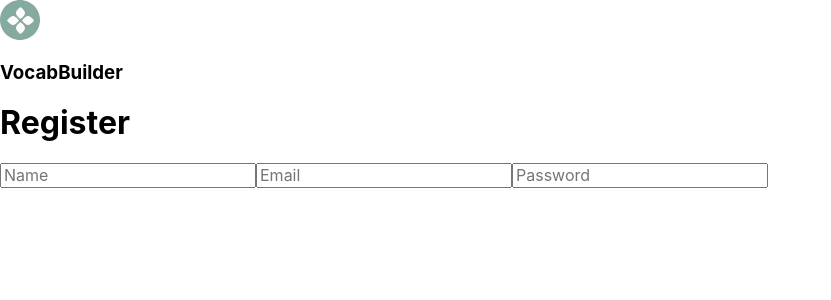
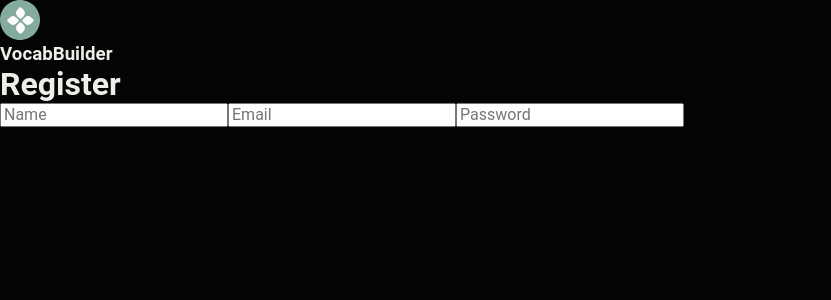
Before and after one commit to Liliya-ivanovna/VocabBuilder, a React (Create React App) app: page / in a window 1280 px wide. Shown: the top 300 px of the page, without its empty margins (0-831 px from the left). Built offline with nearby package versions, Linux system fonts and the light colour scheme.

Commit message:
Update index.css

```diff
--- a/src/index.css
+++ b/src/index.css
@@ -1,15 +1,105 @@
 @import '../node_modules/modern-normalize/modern-normalize.css';
 
-body {
-  margin: 0;
-  font-family: -apple-system, BlinkMacSystemFont, 'Segoe UI', 'Roboto', 'Oxygen',
-    'Ubuntu', 'Cantarell', 'Fira Sans', 'Droid Sans', 'Helvetica Neue',
-    sans-serif;
-  -webkit-font-smoothing: antialiased;
-  -moz-osx-font-smoothing: grayscale;
+:root {
+  --container-width: 100%;
+  --black: #040404;
+  --orange-dark: #e6533c;
+  --orange-light: #ef8964;
+  --bage: #efa082;
+  --white: #efede8;
+  --red: #e9101d;
+  --green: #419b09;
+  --snow-white: #fff;
+  --error: #d80027;
+
+  --gray: #303030;
+  --gray-middle: rgba(239, 237, 232, 0.3);
+  --gray-light: rgba(239, 237, 232, 0.65);
+  --gray-soft: rgba(239, 237, 232, 1);
+  --grayUltraLight: rgba(239, 237, 232, 0.1);
+  --grayEx: rgba(239, 237, 232, 0.4);
+  --orange: rgba(239, 137, 100, 1);
+  --dark: rgba(239, 237, 232, 0.05);
+  --grayToolTip: rgba(239, 237, 232, 0.5);
 }
 
-code {
-  font-family: source-code-pro, Menlo, Monaco, Consolas, 'Courier New',
-    monospace;
+body {
+  background-color: var(--black);
+  /* background-image: url('./assets/background.png'); */
+  background-size: auto 100%;
+  background-position: center center;
+  background-repeat: no-repeat;
+  font-family: 'Roboto', sans-serif;
+  font-weight: 400;
+  font-style: normal;
+  color: var(--white);
+  width: 100%;
+  height: 100vh;
+  margin: 0;
 }
+
+h1,
+h2,
+h3,
+h4,
+h5,
+h6,
+p,
+button {
+  margin: 0;
+}
+a {
+  text-decoration: none;
+}
+ul {
+  list-style: none;
+  padding: 0;
+  margin: 0;
+}
+img {
+  display: block;
+}
+button {
+  cursor: pointer;
+}
+
+.layoutContainer {
+  width: var(--container-width);
+  padding-left: 20px;
+  padding-right: 20px;
+  margin: 0 auto;
+}
+
+@media (min-width: 375px) {
+  :root {
+    --container-width: 375px;
+  }
+  .layoutContainer {
+    padding-left: 20px;
+    padding-right: 20px;
+  }
+}
+
+@media (min-width: 768px) {
+  :root {
+    --container-width: 768px;
+  }
+  .layoutContainer {
+    padding-left: 32px;
+    padding-right: 32px;
+  }
+}
+
+@media (min-width: 1440px) {
+  :root {
+    --container-width: 1440px;
+  }
+  .layoutContainer {
+    padding-left: 96px;
+    padding-right: 96px;
+  }
+}
+
+.no-scroll {
+  overflow: hidden;
+}
```
